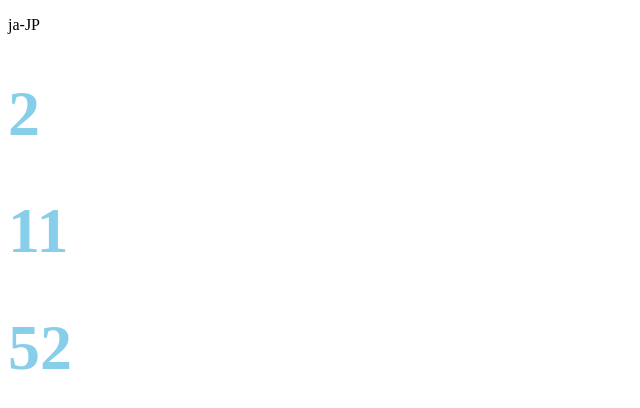
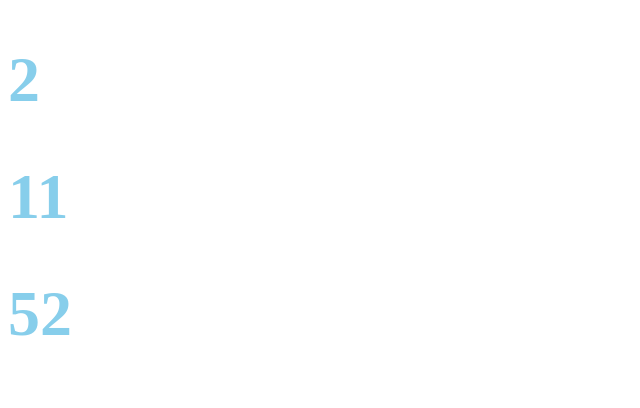
Before and after one commit to ikayakich/Now-Time, a plain HTML site: page index.html in a window 1280 px wide. Shown: the whole page, without its empty margins (0-640 px from the left). Drawn offline with Linux system fonts and the light colour scheme.

Commit message:
Update index.html

```diff
--- a/index.html
+++ b/index.html
@@ -6,7 +6,6 @@
     <link rel="stylesheet" href="./css/main.css">
   </head>
   <body>
-    <p>ja-JP</p>
     <h1 id="h">0</h1>
     <h1 id="m">0</h1>
     <h1 id="s">0</h1>
```
